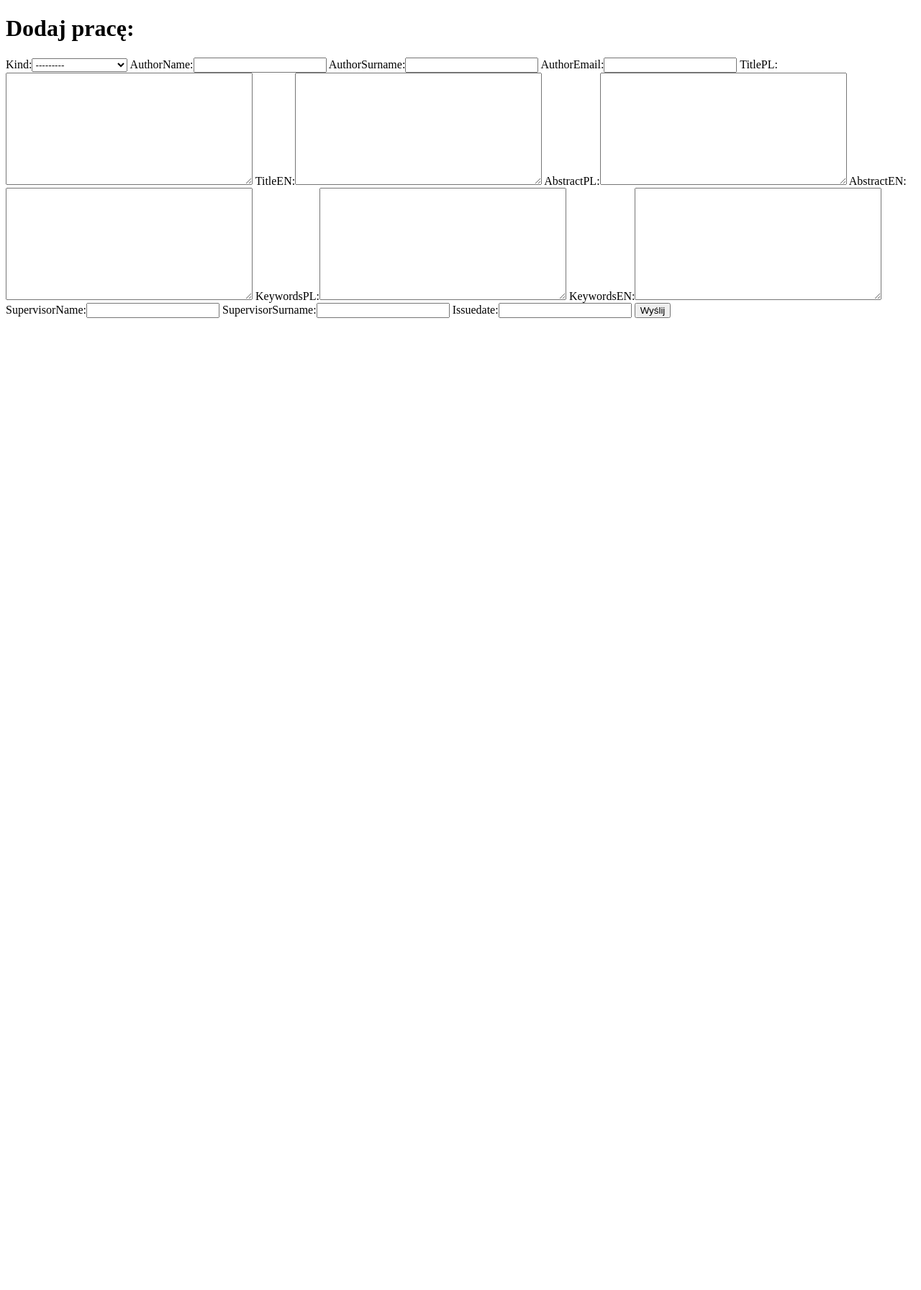
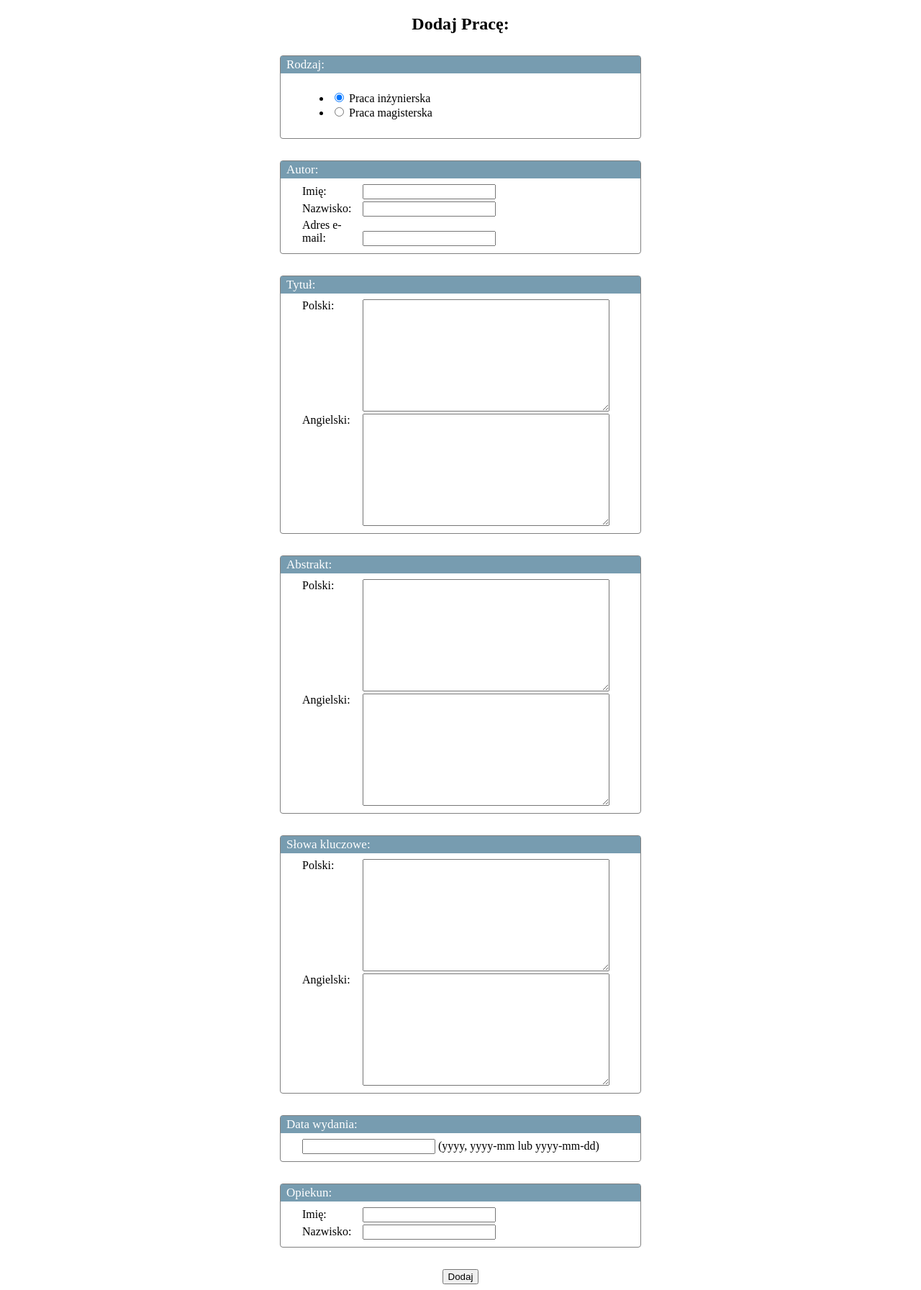
Before and after one commit to TINners/RDE, a Django app: template rde/core/templates/thesis-form.html in a window 1280 px wide. Shown: the whole page at 72% size. Before the commit the page ends 442 px from the top, so only its background shows below. Run offline with Django 3.2, Linux system fonts and the light colour scheme; the template is opened without the code that fills it: values that come from a table or form of the project are taken from there, others are empty.

Commit message:
Wpiąłem nowy szablon edycji pracy.

```diff
--- a/rde/core/forms.py
+++ b/rde/core/forms.py
@@ -2,7 +2,7 @@
 Form definitions and validation routines.
 """
 
-from django.forms import ModelForm, RegexField
+from django.forms import ModelForm, RegexField, RadioSelect
 
 from .models import Thesis
 
@@ -14,6 +14,9 @@ class ThesisForm(ModelForm):
     class Meta:
         model = Thesis
         exclude = ['issueYear', 'issueMonth', 'issueDay']
+        widgets = {
+            'kind': RadioSelect
+        }
 
     def __init__(self, *args, **kwargs):
         instance = kwargs.get("instance")
--- a/rde/core/models.py
+++ b/rde/core/models.py
@@ -124,7 +124,8 @@ class Thesis(models.Model):
         max_length = 1,
         choices = (
             ("B", "Praca inżynierska"),
-            ("M", "Praca magisterska")))
+            ("M", "Praca magisterska")),
+        default = "B")
 
     authorName = models.CharField(max_length = 30)
     authorSurname = models.CharField(max_length = 30)
--- /dev/null
+++ b/rde/core/static/thesis-form.css
@@ -0,0 +1,45 @@
+div.default {
+	margin-top: 30px;
+	margin-bottom: 30px;
+	padding-bottom: 7px;
+	border-style: solid;
+	border-color: grey;
+	border-width: 1px;
+	border-radius: 4px;
+	width: 500px;
+}
+
+p {
+	color: white;
+	background-color: #779CB0;
+	font-size: 17px;
+	text-decoration: bold;
+	margin: 0;
+	margin-bottom: 8px;
+	padding: 2px;
+	padding-left: 8px;
+}
+
+.inputs textarea {
+	resize: vertical;
+	vertical-align: top;
+}
+
+.inputs.errors > input, .inputs.errors > textarea {
+    border: 1px solid red;
+}
+
+.inputs.errors .error-messages {
+    color: red;
+}
+
+div.text {
+	display: inline-block;
+	width: 80px;
+}
+
+div.inputs {
+	display: inline-block;
+	padding-left: 30px;
+	margin-bottom: 3px;
+}
--- a/rde/core/templates/base.html
+++ b/rde/core/templates/base.html
@@ -3,13 +3,24 @@
     Contains the core markup and shared static file references.
 {% endcomment %}
 
+{% load staticfiles %}
+
 <!doctype html>
 <html>
     <head>
         <title>{% block title %} RDE - RepoDyplomEdytor {% endblock %}</title>
+        <link href="{% static 'thesis-form.css' %}" rel="stylesheet" type="text/css" />
     </head>
 
     <body>
+        {% if messages %}
+            <ul class="messages">
+                {% for message in messages %}
+                    <li class="{{message.level}}">{{ message }}</li>
+                {% endfor %}
+            </ul>
+        {% endif %}
+
         {% block content %}{% endblock %}
     </body>
 </html>
--- a/rde/core/templates/thesis-form.html
+++ b/rde/core/templates/thesis-form.html
@@ -3,12 +3,156 @@
 {% extends "base.html" %}
 
 {% block content %}
-    <h1>Dodaj pracę:</h1>
+	<div align="center">
+		<h2>
+            {% if editing %}
+                Edytuj Pracę:
+            {% else %}
+                Dodaj Pracę:
+            {% endif %}
+		</h2>
 
-    <form action="/thesis/create/" method="POST">
-        {% csrf_token %}
-        {{ form }}
+        <form action="{{ submit_to }}" method="POST">
+            {% csrf_token %}
 
-        <input type="submit" value="Wyślij" />
-    </form>
+			<div class="default" align="left">
+				<p>Rodzaj:</p>
+
+                <div class="inputs {% if form.kind.errors %} errors {% endif %}">
+                    {{ form.kind }}
+                    <span class="error-messages">{{ form.kind.errors }}</span>
+				</div>
+			</div>
+
+			<div class="default" align="left">
+				<p>Autor:</p>
+
+				<div class="inputs {% if form.authorName.errors %} errors {% endif %}">
+					<div class="text">
+						<span>Imię: </span>
+					</div>
+                    {{ form.authorName }}
+                    <span class="error-messages">{{ form.authorName.errors }}</span>
+                    <br>
+				</div>
+
+				<div class="inputs {% if form.authorSurname.errors %} errors {% endif %}">
+					<div class="text">
+						<span>Nazwisko: </span>
+					</div>
+                    {{ form.authorSurname }}
+                    <span class="error-messages">{{ form.authorSurname.errors }}</span>
+                    <br>
+				</div>
+
+				<div class="inputs {% if form.authorEmail.errors %} errors {% endif %}">
+					<div class="text">
+						<span>Adres e-mail: </span>
+					</div>
+                    {{ form.authorEmail }}
+                    <span class="error-messages">{{ form.authorEmail.errors }}</span>
+                    <br>
+				</div>
+
+			</div>
+
+			<div class="default"  align="left">
+				<p>Tytuł:</p>
+
+				<div class="inputs {% if form.titlePL.errors %} errors {% endif %}">
+					<div class="text">
+						<span>Polski: </span>
+					</div>
+                    {{ form.titlePL }}
+                    <span class="error-messages">{{ form.titlePL.errors }}</span>
+                    <br>
+				</div>
+
+				<div class="inputs {% if form.titleEN.errors %} errors {% endif %}">
+					<div class="text">
+						<span>Angielski: </span>
+					</div>
+                    {{ form.titleEN }}
+                    <span class="error-messages">{{ form.titleEN.errors }}</span>
+                    <br>
+				</div>
+			</div>
+
+			<div class="default" align="left">
+				<p>Abstrakt:</p>
+
+				<div class="inputs {% if form.abstractPL.errors %} errors {% endif %}">
+					<label for="textarea">
+						<div class="text">
+							<span>Polski: </span>
+						</div>
+                        {{ form.abstractPL }}
+					</label>
+                    <span class="error-messages">{{ form.abstractPL.errors }}</span>
+				</div>
+
+				<div class="inputs {% if form.abstractEN.errors %} errors {% endif %}">
+					<label for="textarea">
+						<div class="text">
+							<span>Angielski: </span>
+						</div>
+                        {{ form.abstractEN }}
+					</label>
+                    <span class="error-messages">{{ form.abstractEN.errors }}</span>
+				</div>
+			</div>
+
+			<div class="default" align="left">
+				<p>Słowa kluczowe:</p>
+
+				<div class="inputs {% if form.keywordsPL.errors %} errors {% endif %}">
+					<div class="text">
+						<span>Polski: </span>
+					</div>
+                    {{ form.keywordsPL }}
+                    <span class="error-messages">{{ form.keywordsPL.errors }}</span>
+				</div>
+
+				<div class="inputs {% if form.keywordsEN.errors %} errors {% endif %}">
+					<div class="text">
+						<span>Angielski: </span>
+					</div>
+                    {{ form.keywordsEN }}
+                    <span class="error-messages">{{ form.keywordsEN.errors }}</span>
+				</div>
+			</div>
+
+			<div class="default" align="left">
+				<p>Data wydania:</p>
+
+				<div class="inputs {% if form.issueDate.errors %} errors {% endif %}">
+                    {{ form.issueDate }}
+                    <span>(yyyy, yyyy-mm lub yyyy-mm-dd)</span> <br>
+                    <span class="error-messages">{{ form.issueDate.errors }}</span>
+				</div>
+			</div>
+
+			<div class="default" align="left">
+				<p>Opiekun:</p>
+
+				<div class="inputs {% if form.supervisorName.errors %} errors {% endif %}">
+					<div class="text">
+						<span>Imię: </span>
+					</div>
+                    {{ form.supervisorName }}
+                    <span class="error-messages">{{ form.supervisorName.errors }}</span>
+				</div>
+
+				<div class="inputs {% if form.supervisorSurname.errors %} errors {% endif %}">
+					<div class="text">
+						<span>Nazwisko: </span>
+					</div>
+                    {{ form.supervisorSurname }}
+                    <span class="error-messages">{{ form.supervisorSurname.errors }}</span>
+				</div>
+			</div>
+
+			<input type="submit" value="Dodaj">
+		</form>
+	</div>
 {% endblock %}
```
Also changed, not shown: rde/core/views/thesis.py (+35 -2 lines), rde/rde/settings.py (+0 -33 lines), 2 other files.
